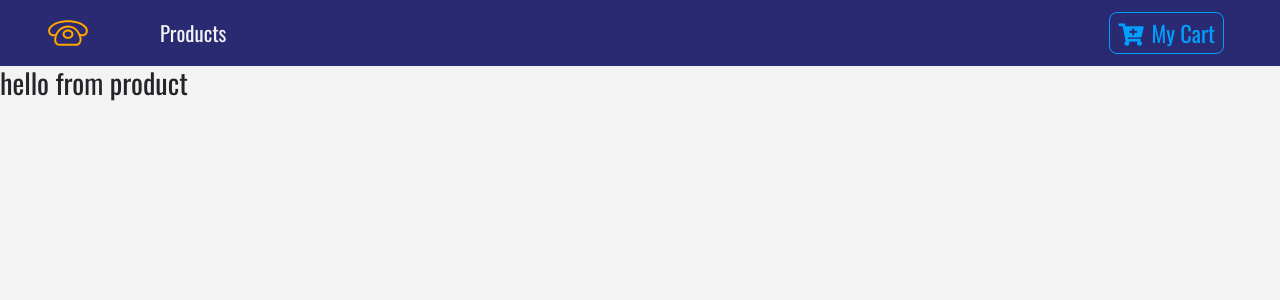
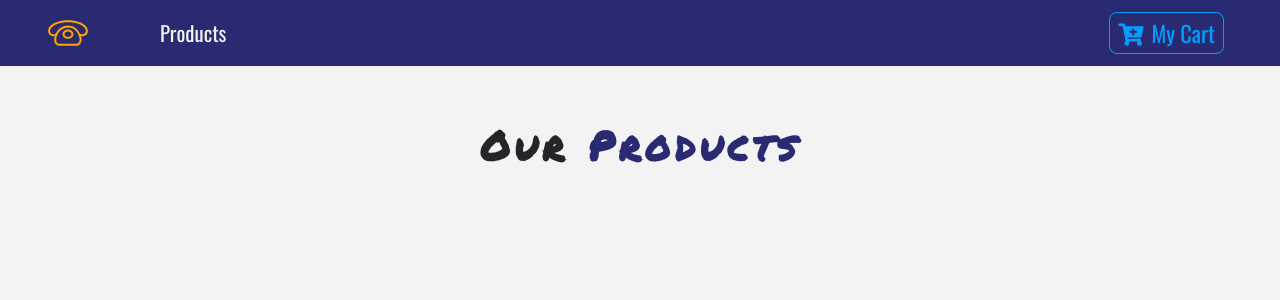
Before and after one commit to elkarouani/reactjs-market-app, a React (Create React App) app: page / in a window 1280 px wide. Shown: the top 300 px of the page. Built offline with nearby package versions, Linux system fonts and the light colour scheme.

Commit message:
Task: adding title component & editing on products list component

```diff
--- a/src/components/Product_List.js
+++ b/src/components/Product_List.js
@@ -1,12 +1,21 @@
 import React, { Component } from 'react';
 import Product from './Product';
+import Title from './Title';
 
 export default class App extends Component {
-  render() {
-    return (
-      <div>
-        <Product/>
-      </div>
-    );
-  }
+  	state = {
+  		product:[]
+  	}
+  	render() {
+    	return (
+    		<React.Fragment>
+				<div className="py-5">
+					<div className="container">
+						<Title name="our" title="products" />
+						<div className="row" />
+					</div>
+				</div>
+			</React.Fragment>
+    	);
+  	}
 }
--- /dev/null
+++ b/src/components/Title.js
@@ -0,0 +1,13 @@
+import React from 'react';
+
+export default function Title({name, title}) {
+	return (
+		<div className="row">
+			<div className="col-10 mx-auto my-2 text-center text-title">
+				<h1 className="text-capitalize font-weight-bold">
+					{name} <strong className="text-blue">{title}</strong>
+				</h1>
+			</div>
+		</div>
+	)
+}
```
Also changed, not shown: public/index.html (line endings or trailing spaces).
